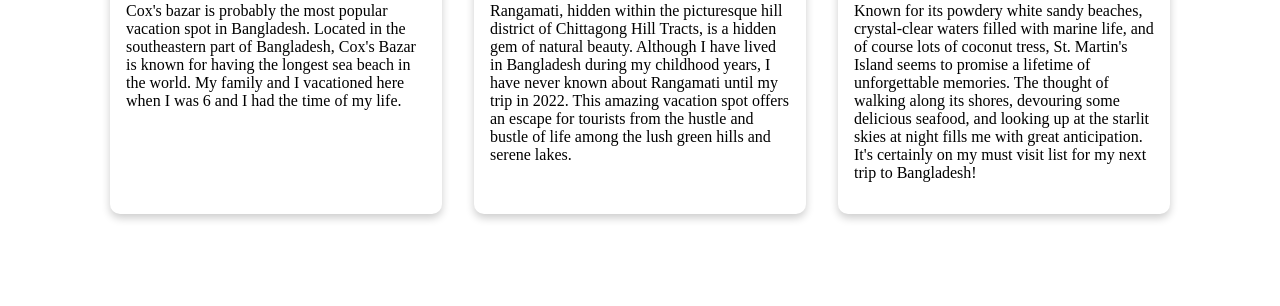
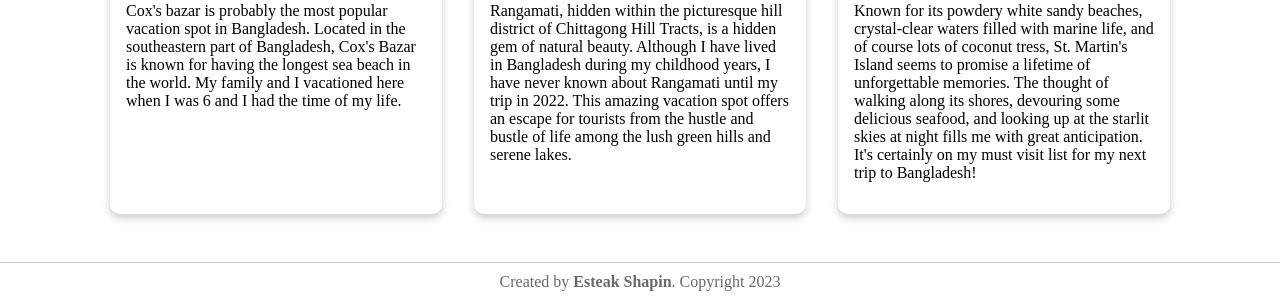
Before and after one commit to esteakshapin/ISTE-240, a PHP site: page /final/index.php in a window 1280 px wide. Shown: the part 2289-2595 px from the top of the page. Before the commit the page ends 2510 px from the top, so only its background shows below. Run offline with PHP 8.4, Linux system fonts and the light colour scheme; some web fonts are replaced.

Commit message:
added footer

```diff
--- a/final/index.php
+++ b/final/index.php
@@ -187,6 +187,8 @@
             </div>
         </div>
 
+        <?php include "./partials/footer.php" ?>
+
         <script>
             // list of image URL that the carousel uses to cycle through
             const imageUrls = [
--- /dev/null
+++ b/final/partials/footer.php
@@ -0,0 +1,3 @@
+<footer class="footer">
+    Created by <b>Esteak Shapin</b>. Copyright 2023
+</footer>
--- a/final/static/css/index.css
+++ b/final/static/css/index.css
@@ -19,6 +19,7 @@ html, body{
 
     margin: 0;
     padding: 0;
+    min-height: 100vh;
 }
 
 nav{
@@ -259,3 +260,12 @@ nav #about-me{
 .recipe-sections h4{
     font-style: italic;
 }
+
+.footer {
+    margin-top: auto;
+    border-top: 1px solid rgb(206, 199, 199);
+    text-align: center;
+    padding-top: 10px;
+    padding-bottom: 15px;
+    color: dimgray;
+}
```
